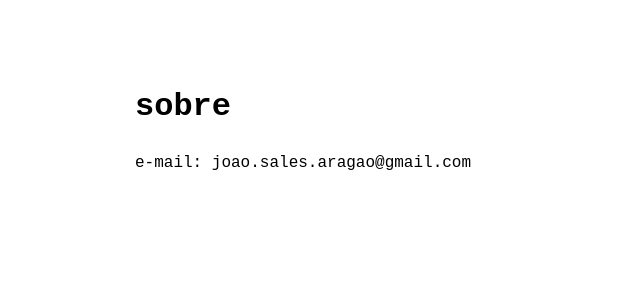
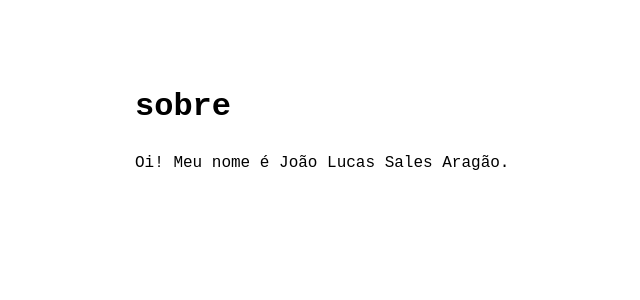
Before and after one commit to jooarago/jooarago.github.io, a Jekyll site: the page built from info/sobre.md, in a window 1280 px wide. Shown: the top 300 px of the page, without its empty margins (185-825 px from the left). Built offline with Jekyll 4.4.1, drawn with Linux system fonts in a browser that asks for light colours.

Commit message:
sobre.md corrected

```diff
--- a/404.html
+++ b/404.html
@@ -21,5 +21,5 @@ layout: page
   <h1>404</h1>
 
   <p><strong>Page not found :(</strong></p>
-  <p>The requested page could not be found.</p>
+  <p>ou: Deu ruim, hein!</p>
 </div>
--- a/_config.yml
+++ b/_config.yml
@@ -18,7 +18,7 @@
 # You can create any custom variable you would like, and they will be accessible
 # in the templates via {{ site.myvariable }}.
 
-title: João Lucas Aragão
+title: João Lucas S. Aragão
 email: joao.sales.aragao@example.com
 description: >- # this means to ignore newlines until "baseurl:"
   Description
--- a/info/sobre.md
+++ b/info/sobre.md
@@ -3,4 +3,4 @@ title: sobre
 layout: page
 ---
 
-e-mail: joao.sales.aragao@gmail.com
+Oi! Meu nome é João Lucas Sales Aragão.
```
